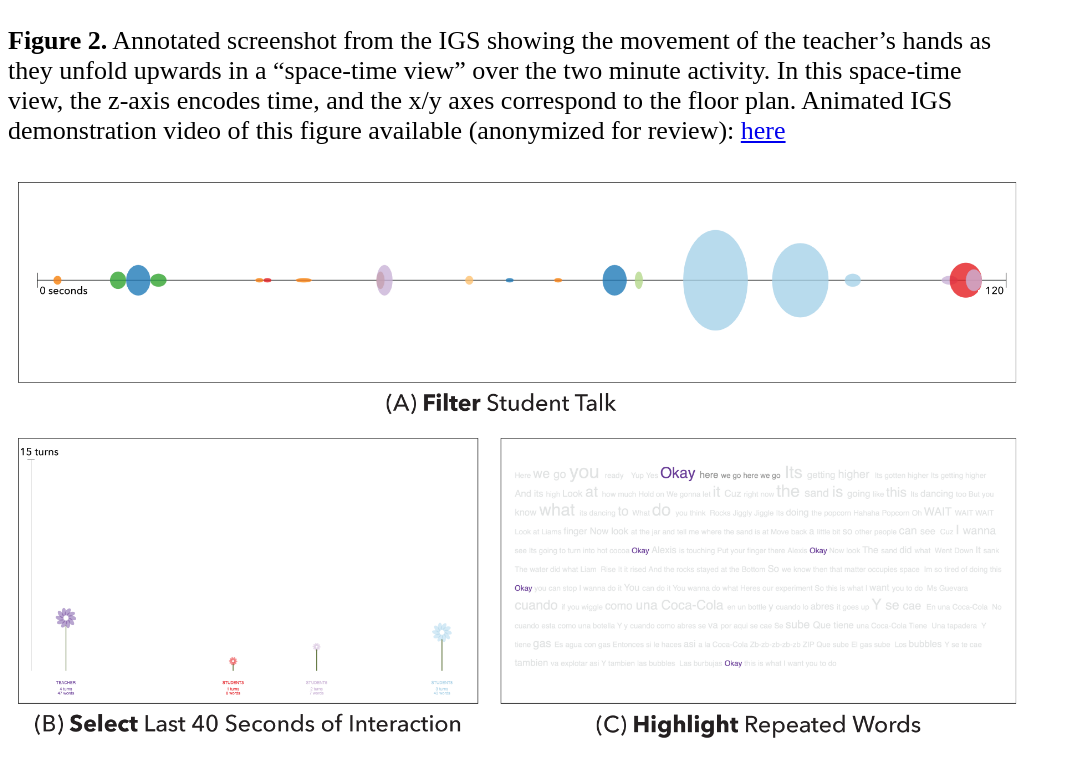
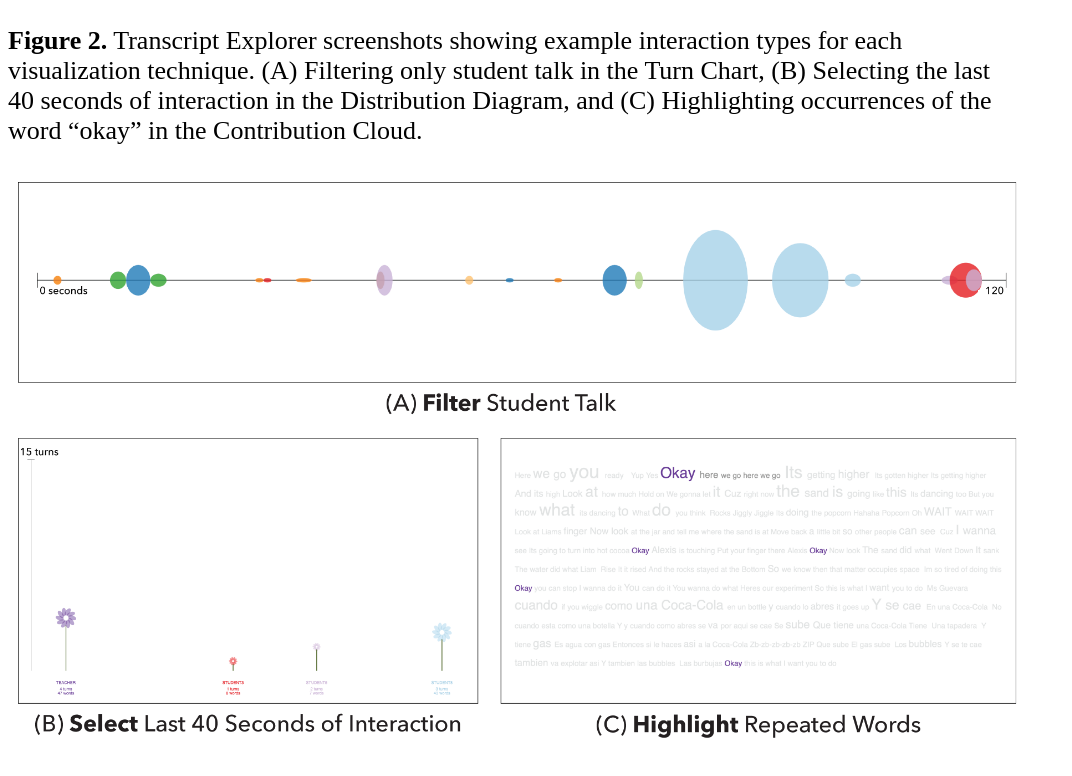
Before and after one commit to anon-visualization/jls, a plain HTML site: page figure-2/index.html in a window 1280 px wide. Shown: the whole page, without its empty margins (0-1072 px from the left). Drawn offline with Linux system fonts and the light colour scheme.

Commit message:
Update index.html

```diff
--- a/figure-2/index.html
+++ b/figure-2/index.html
@@ -8,7 +8,7 @@
 
 <body>
     <div class="figure">
-        <p><strong>Figure 2.</strong> Annotated screenshot from the IGS showing the movement of the teacher’s hands as they unfold upwards in a “space-time view” over the two minute activity. In this space-time view, the z-axis encodes time, and the x/y axes correspond to the floor plan. Animated IGS demonstration video of this figure available (anonymized for review): <a href="https://youtu.be/b4W5M5S6gOQ">here</a></p>
+        <p><strong>Figure 2.</strong> Transcript Explorer screenshots showing example interaction types for each visualization technique. (A) Filtering only student talk in the Turn Chart, (B) Selecting the last 40 seconds of interaction in the Distribution Diagram, and (C) Highlighting occurrences of the word “okay” in the Contribution Cloud.</p>
         <img src="../images/Fig_2.png" alt="figure-2">
     </div>
 </body>
```
